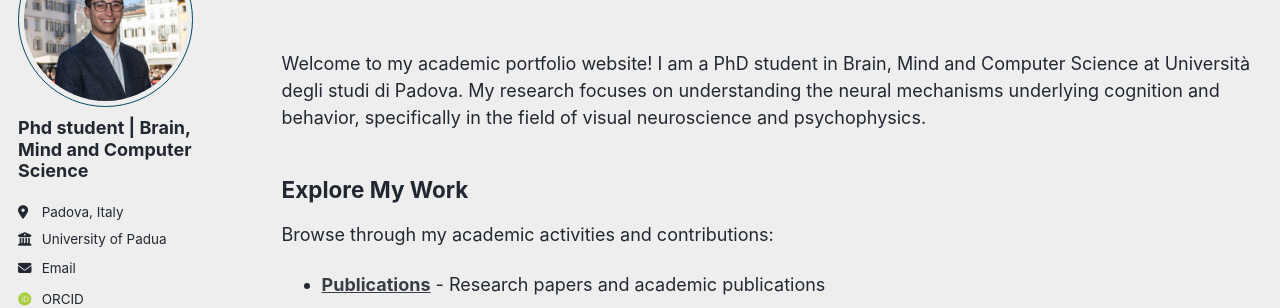
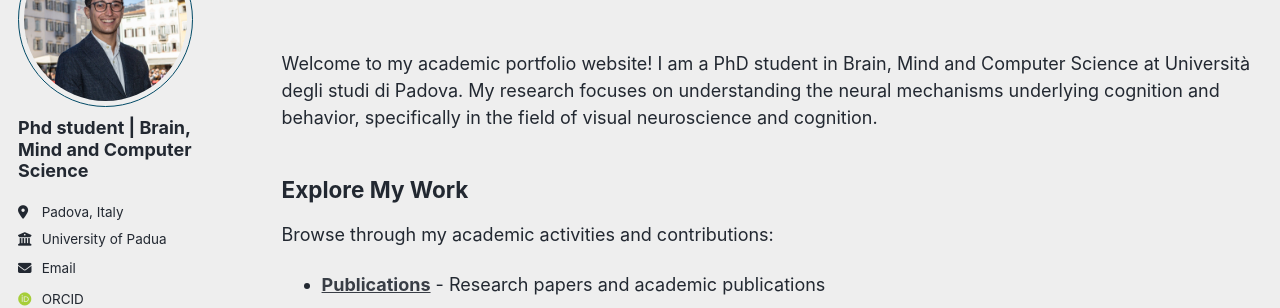
Before and after one commit to enricopitocco/enricopitocco.github.io, a Jekyll site: the page built from index.md, in a window 1280 px wide. Shown: the part 169-477 px from the top of the page. Built offline with Jekyll 4.4.1, drawn with Linux system fonts in a browser that asks for light colours; some web fonts are replaced; a script bundle is joined from its source files by our own code; library files that are not in the unit come from our copies.

Commit message:
Revise description in index.md
Updated the description to reflect a change from 'psychophysics' to 'cognitive psychology'.

```diff
--- a/index.md
+++ b/index.md
@@ -2,11 +2,11 @@
 layout: archive
 author_profile: true
 title: ""
-description: "Enrico Pitocco — PhD student at the University of Padova. Researcher in visual neuroscience and psychophysics. Publications, talks, teaching, and CV."
+description: "Enrico Pitocco — PhD student at the University of Padova. Researcher in visual neuroscience and cognitive psychology Publications, talks, teaching, and CV."
 ---
 
 
-Welcome to my academic portfolio website! I am a PhD student in Brain, Mind and Computer Science at Università degli studi di Padova. My research focuses on understanding the neural mechanisms underlying cognition and behavior, specifically in the field of visual neuroscience and psychophysics.
+Welcome to my academic portfolio website! I am a PhD student in Brain, Mind and Computer Science at Università degli studi di Padova. My research focuses on understanding the neural mechanisms underlying cognition and behavior, specifically in the field of visual neuroscience and cognition.
 
 ## Explore My Work
 
```
